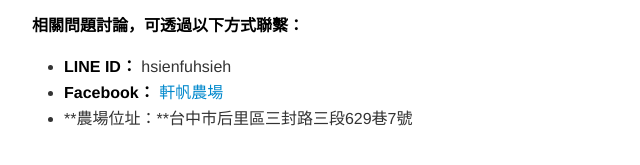
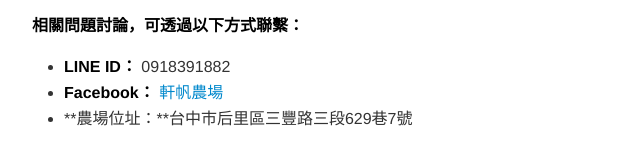
Before and after one commit to DustEvan/DustEvan.github.io, a plain HTML site: page index.html in a window 1280 px wide. Shown: the part 4652-4817 px from the top of the page, 183-823 px from the left. Drawn offline with nearby package versions, Linux system fonts and the light colour scheme.

Commit message:
Update index.html
wrong word fixed

```diff
--- a/index.html
+++ b/index.html
@@ -224,9 +224,9 @@
 <h2 id="-八-聯絡資訊">📞 八、聯絡資訊 </h2>
 <p><strong>相關問題討論，可透過以下方式聯繫：</strong></p>
 <ul>
-<li><strong>LINE ID：</strong> hsienfuhsieh</li>
+<li><strong>LINE ID：</strong> 0918391882</li>
 <li><strong>Facebook：</strong> <a href="https%EF%BC%9A//www.facebook.com/sharefunfarm">軒帆農場</a></li>
-<li>**農場位址：**台中市后里區三封路三段629巷7號</li>
+<li>**農場位址：**台中市后里區三豐路三段629巷7號</li>
 </ul>
 
       </div>
```
